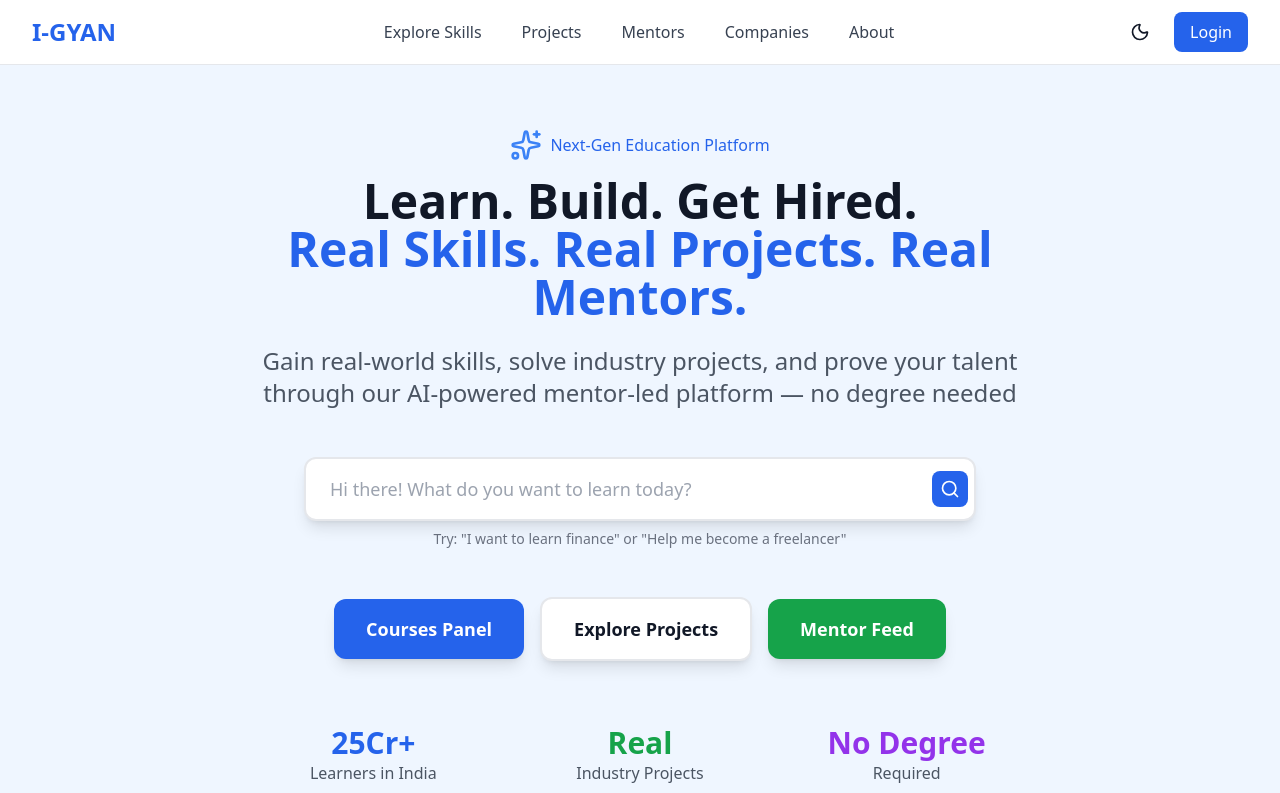
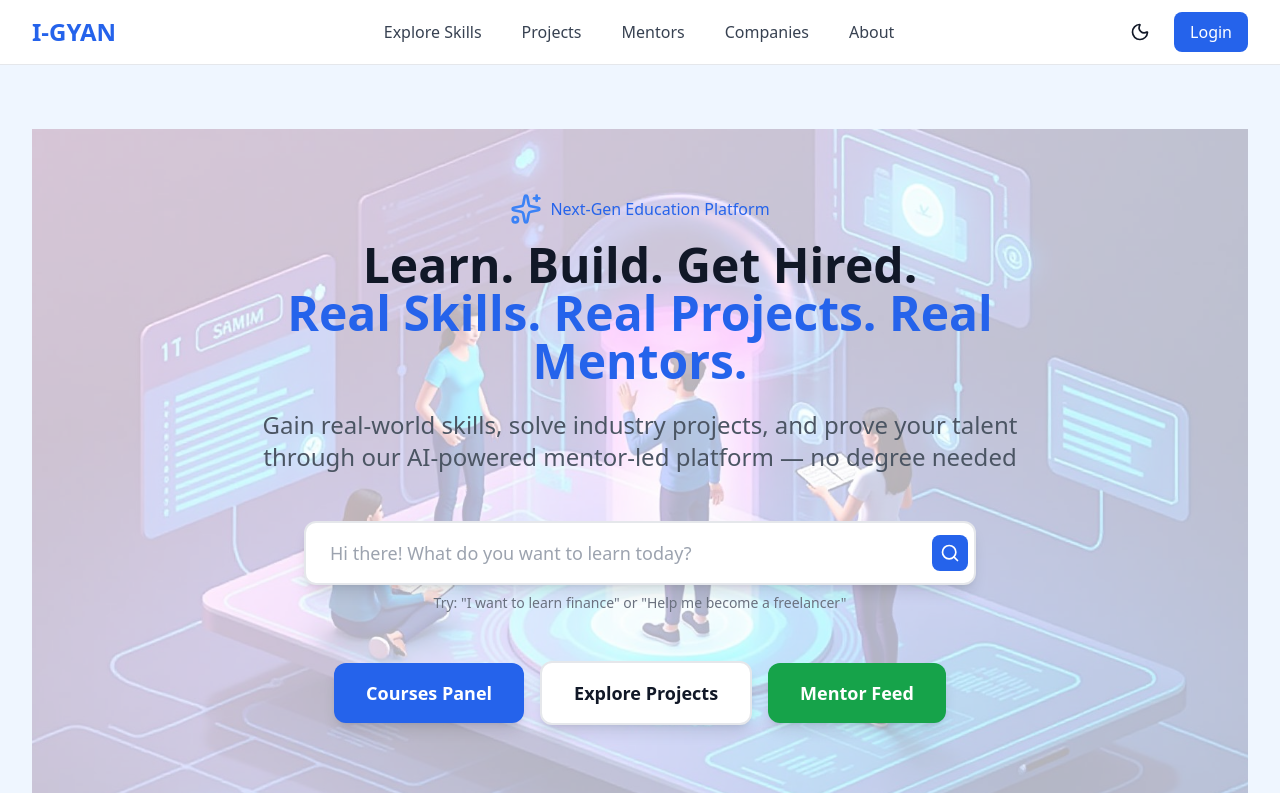
Before and after one commit to manojsingh00963/igyan, a React (Vite) app in the folder frontend/: page / in a window 1280 px wide. Shown: the top 793 px of the page. Built offline with nearby package versions, Linux system fonts and the light colour scheme.

Commit message:
add bgimg

```diff
--- a/frontend/src/components/Hero.jsx
+++ b/frontend/src/components/Hero.jsx
@@ -3,10 +3,15 @@ import { Search, Sparkles } from 'lucide-react';
 import CTASection from './CTAsection';
 import TestimonialSection from './Testinomials';
 import JourneySection from './JourneySection';
+import bgimg from "../assets/hero-ai-learning-ByJUC3BB.jpg"
+
 const Hero = ({ chatInput, setChatInput, onChatSubmit, isLoggedIn }) => {
     return (
-        <section className="relative bg-blue-50 py-16 px-4 sm:px-6 lg:px-8">
-            <div className="max-w-4xl mx-auto text-center">
+        <section className="relative bg-blue-50 py-16 px-4 sm:px-6 lg:px-8 overflow-hidden" >
+        <section className="relative bg-blue-50 py-16 px-4 sm:px-6 lg:px-8 overflow-hidden" style={{ backgroundImage: `url(${bgimg})`, backgroundSize: 'cover', backgroundPosition: 'center' }}>
+            {/* Overlay for low opacity background */}
+            <div className="absolute inset-0 bg-white/70 dark:bg-black/60" style={{ zIndex: 1 }}></div>
+            <div className="relative max-w-4xl mx-auto text-center" style={{ zIndex: 2 }}>
                 <div className="flex items-center justify-center mb-4">
                     <Sparkles className="w-8 h-8 text-blue-500 mr-2" />
                     <span className="text-blue-600 font-medium">Next-Gen Education Platform</span>
@@ -71,9 +76,9 @@ const Hero = ({ chatInput, setChatInput, onChatSubmit, isLoggedIn }) => {
                     </div>
                 </div>
             </div>
-             {/* Login Types */}
+        </section>
+            {/* Login Types */}
             <JourneySection/>
-
             <CTASection/>
             <TestimonialSection/>
         </section>
```
Also changed, not shown: frontend/src/assets/hero-ai-learning-ByJUC3BB.jpg (added).
